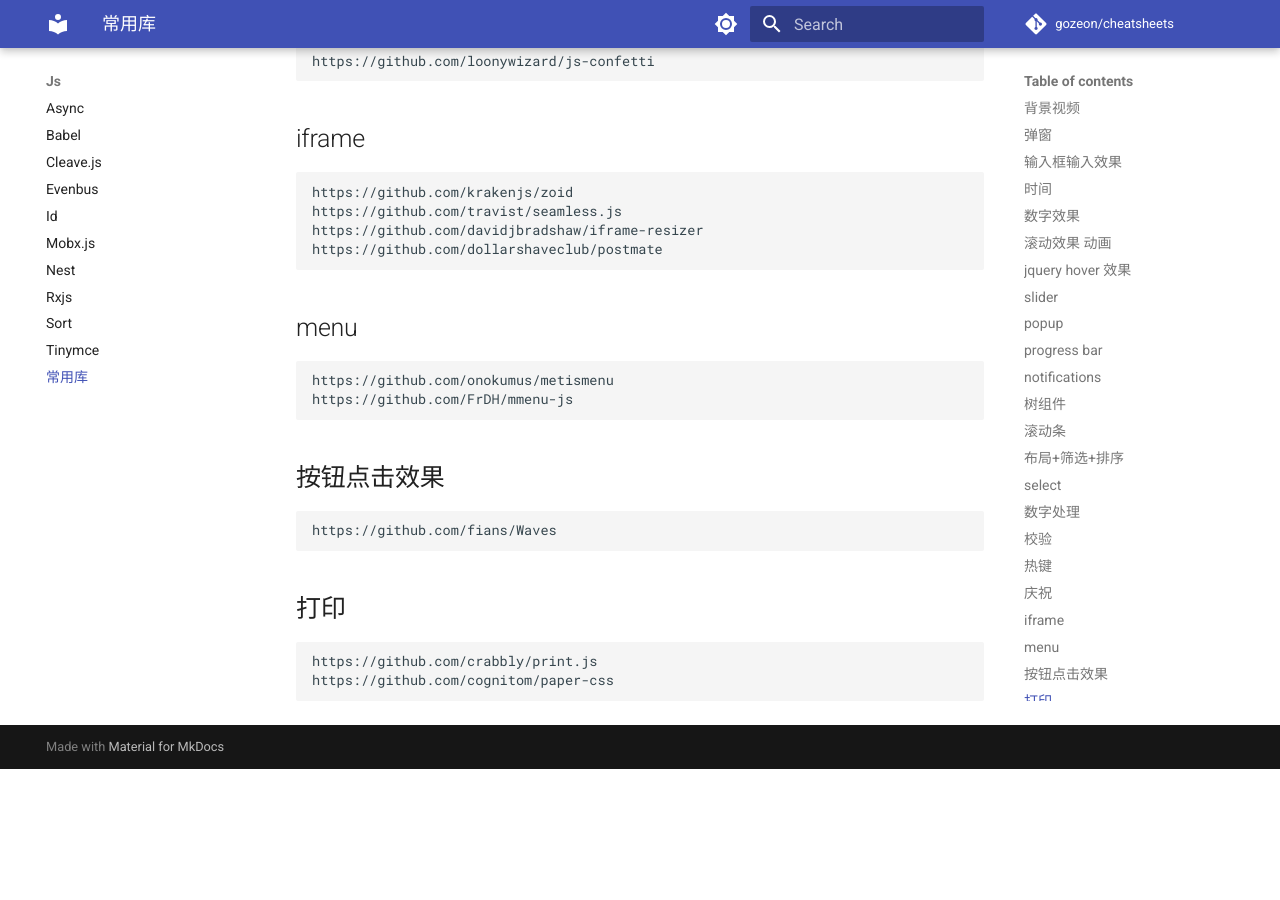
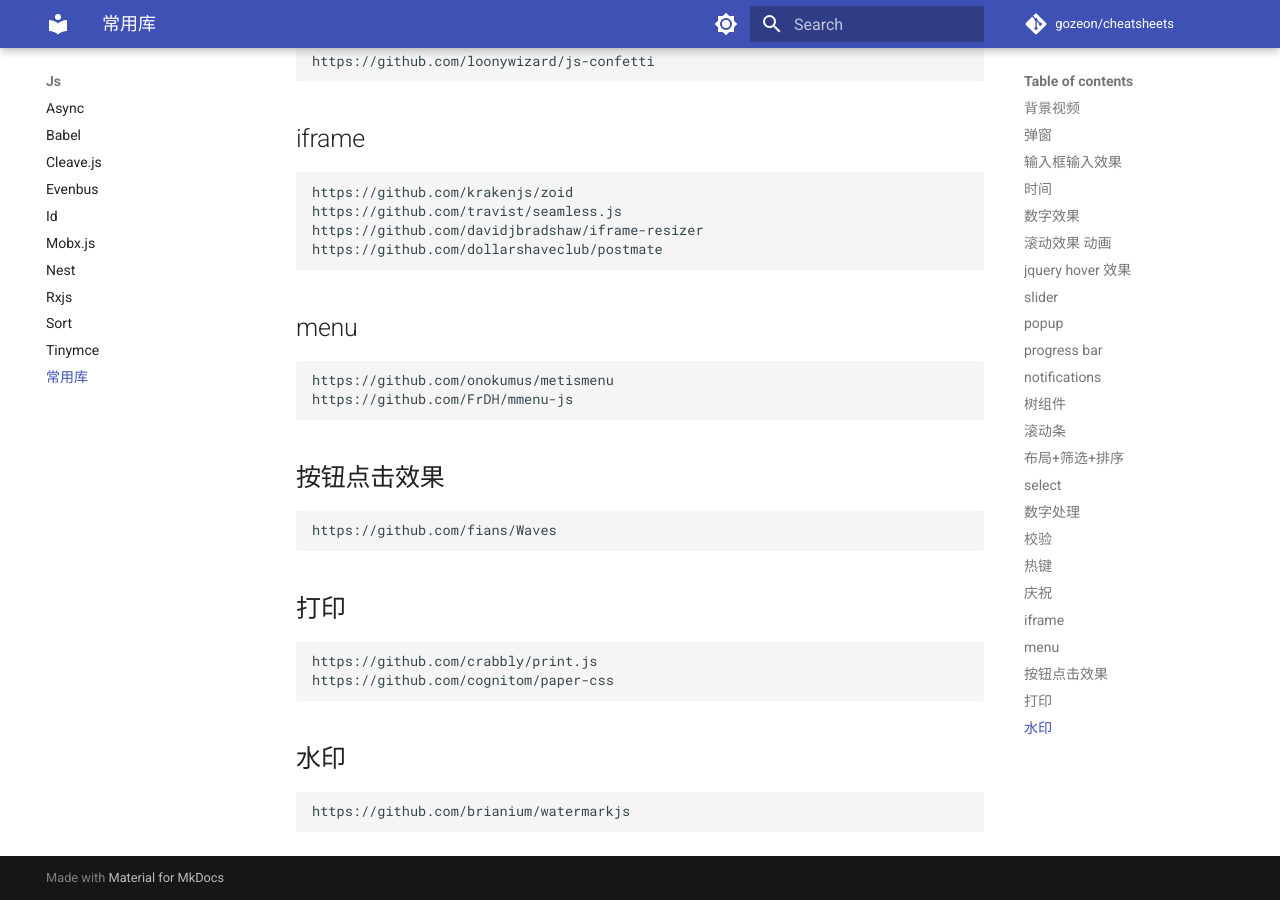
Before and after one commit to gozeon/cheatsheets, an MkDocs documentation site: the page built from docs/js/常用库.md, in a window 1280 px wide and 900 px high, scrolled down 2729 px. Built offline with MkDocs 1.6.1 and Material for MkDocs 9.7.7, drawn with Linux system fonts in a browser that asks for light colours; comment, search, counter and statistics services are not loaded; before the commit the page ends 3498 px from its top, so only the background shows below that.

Commit message:
doc: watermask

```diff
--- a/docs/js/常用库.md
+++ b/docs/js/常用库.md
@@ -99,3 +99,6 @@
 ## 打印
     https://github.com/crabbly/print.js
     https://github.com/cognitom/paper-css
+
+## 水印
+    https://github.com/brianium/watermarkjs
```
